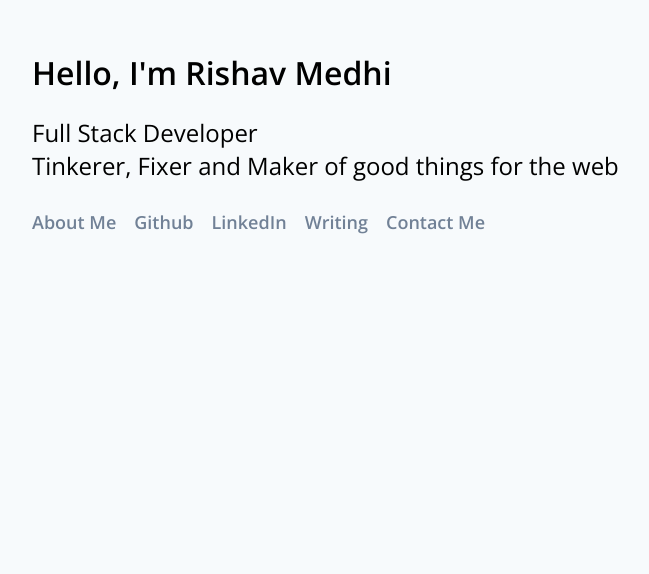
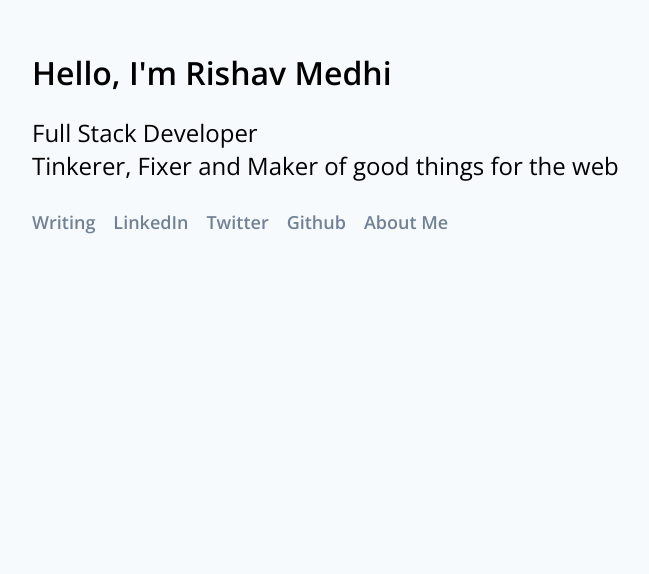
Before and after one commit to rishavmedhi/rm-portfolio, a React (Create React App) app: page / in a window 1280 px wide. Shown: the part 226-800 px from the top of the page, without its empty margins (242-891 px from the left). Built offline with nearby package versions, Linux system fonts and the light colour scheme.

Commit message:
top banner links finalise

```diff
--- a/src/pages/Homepage/views/Homepage.jsx
+++ b/src/pages/Homepage/views/Homepage.jsx
@@ -17,20 +17,21 @@ export default class Homepage extends Component {
             <nav>
               <ul className="nav-tabs">
                 <li>
-                  <a href="/about-me">About Me</a>
-                </li>
-                <li>
-                <a href="https://github.com/rishavmedhi">
-                  Github
-                </a>
+                  <a href="/writing">Writing</a>
                 </li>
                 <li>
                   <a href="https://www.linkedin.com/in/rishavmedhi/">LinkedIn</a>
                 </li>
                 <li>
-                  <a href="/writing">Writing</a></li>
+                  <a href="https://www.linkedin.com/in/rishavmedhi/">Twitter</a>
+                </li>
                 <li>
-                  <a href="/contact">Contact Me</a>
+                  <a href="https://github.com/rishavmedhi">
+                    Github
+                  </a>
+                </li>
+                <li>
+                  <a href="/about-me">About Me</a>
                 </li>
               </ul>
             </nav>
```
